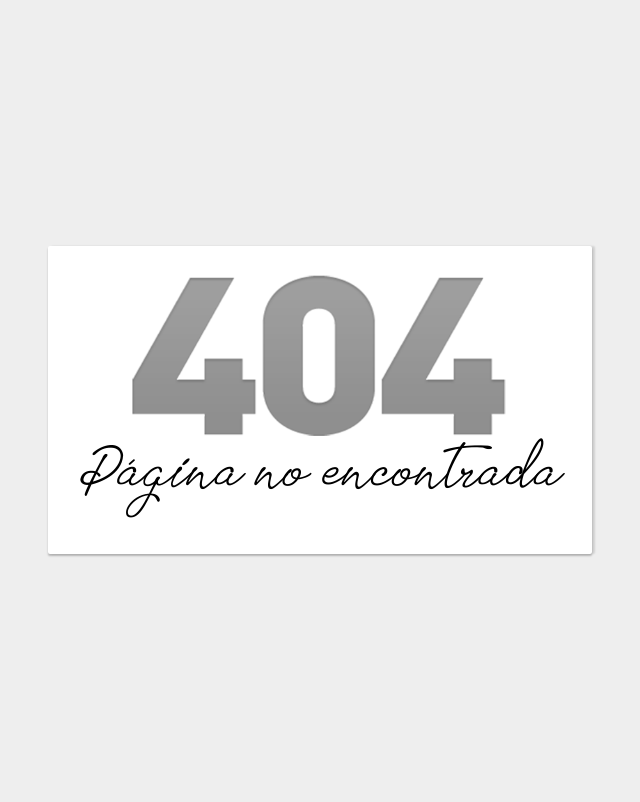
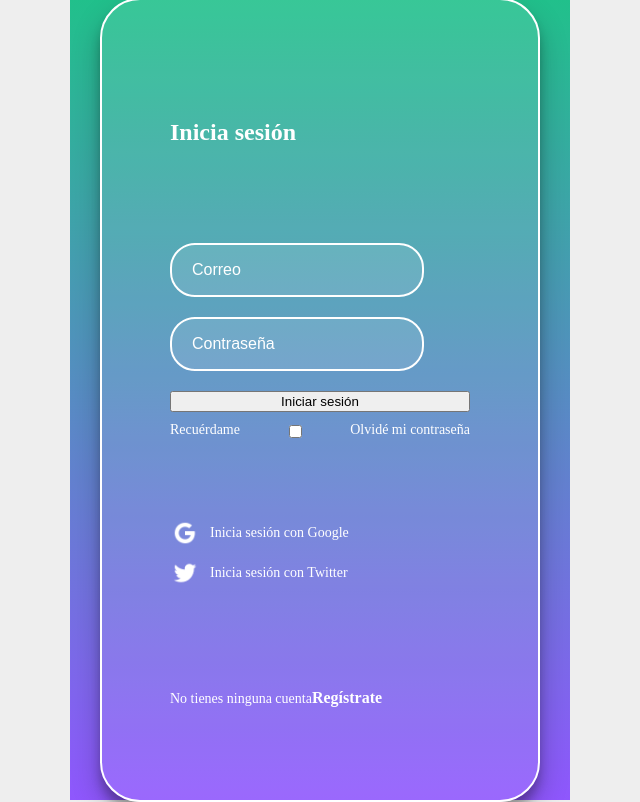
Before and after one commit to mau2099/PlatziVideo-2099, a React app: page /login in a window 1280 px wide. Shown: the whole page, without its empty margins (320-960 px from the left). Built offline with nearby package versions, Linux system fonts and the light colour scheme; a web font is replaced by a local one.

Commit message:
Se instala router-redux y se agregan los components iniciales de platzi video

```diff
--- a/initialState.json
+++ b/initialState.json
@@ -1,6 +1,3 @@
-// 20191005122528
-// https://gist.githubusercontent.com/gndx/d4ca4739450afaa614efe4570ac362ee/raw/65755bd20783b1fba5f4a4b40dac10a15cb724b4/initalState.json
-
 {
   "initialState": {
     "mylist": [
--- a/package.json
+++ b/package.json
@@ -13,7 +13,8 @@
   "license": "ISC",
   "dependencies": {
     "react": "^16.10.1",
-    "react-dom": "^16.10.1"
+    "react-dom": "^16.10.1",
+    "react-router-dom": "^5.1.2"
   },
   "devDependencies": {
     "@babel/core": "^7.6.2",
--- /dev/null
+++ b/src/assets/styles/components/Login.scss
@@ -0,0 +1,77 @@
+
+.login {
+    background-image: linear-gradient(#21c08b, #8f57fd);
+    display: flex;
+    align-items: center;
+    flex-direction: column;
+    justify-content: center;
+    padding: 0px 30px;
+    min-height: calc(100vh - 200px); /* El ancho será igual al tamaño de todo el height menos 200px (100px del header + 100px del footer) */
+  }
+
+  .login__container {
+    background-color: rgba(255,255,255,0.1);
+    border: 2px solid white;
+    border-radius: 40px;
+    box-shadow: 0 14px 28px rgba(0,0,0,0.25), 0 10px 10px rgba(0,0,0,0.22);
+    color: white;
+    display: flex;
+    flex-direction: column;
+    justify-content: space-around;
+    min-height: 700px;
+    padding: 60px 68px 40px;
+    width: 300px;
+  }
+
+  .login__container--form {
+    display: flex;
+    flex-direction: column;
+  }
+
+  .login__container--form label {
+    font-size: 14px;
+  }
+
+  .login__container--remember-me {
+    color: white;
+    display: flex;
+    justify-content: space-between;
+    margin-top: 10px;
+  }
+
+  .login__container--remember-me a {
+    color: white;
+    font-size: 14px;
+    text-decoration: none;
+  }
+
+  .login__container--remember-me a:hover {
+    text-decoration: underline;
+  }
+
+  .login__container--social-media > div {
+    align-items: center;
+    display: flex;
+    font-size: 14px;
+    margin-bottom: 10px;
+  }
+
+  .login__container--social-media > div > img {
+    margin-right: 10px;
+    width: 30px;
+  }
+
+  .login__container--register {
+    font-size: 14px;
+  }
+
+  .login__container--register a {
+    color: white;
+    font-weight: bold;
+    font-size: 16px;
+    text-decoration: none;
+  }
+
+  .login__container--register a:hover {
+    text-decoration: underline;
+  }
--- /dev/null
+++ b/src/containers/Home.jsx
@@ -0,0 +1,49 @@
+import React, { useState, useEffect } from 'react';
+import Header from '../components/Header';
+import Search from '../components/Search';
+import Categories from '../components/Categories';
+import Carousel from '../components/Carousel';
+import CarouselItem from '../components/CarouselItem';
+import Footer from '../components/Footer';
+import useInitialState from '../hooks/useInitialState';
+import '../assets/styles/App.scss';
+
+const API = 'http://localhost:3000/initialState';
+
+const Home = () => {
+  const initialState = useInitialState(API);
+  return initialState.length === 0 ? (
+    <h1>Loading...</h1>
+  ) : (
+    <div className='App'>
+      <Header />
+      <Search />
+      {initialState.mylist.length > 0 && (
+        <Categories title='Mi Lista'>
+          <Carousel>
+            {initialState.mylist.map(item => (
+              <CarouselItem key={item.id} {...item} />
+            ))}
+          </Carousel>
+        </Categories>
+      )}
+      <Categories title='Tendencias'>
+        <Carousel>
+          {initialState.trends.map(item => (
+            <CarouselItem key={item.id} {...item} />
+          ))}
+        </Carousel>
+      </Categories>
+      <Categories title='Originales de Platzi Video'>
+        <Carousel>
+          {initialState.originals.map(item => (
+            <CarouselItem key={item.id} {...item} />
+          ))}
+        </Carousel>
+      </Categories>
+      <Footer />
+    </div>
+  );
+};
+
+export default Home;
--- /dev/null
+++ b/src/containers/Login.jsx
@@ -0,0 +1,43 @@
+/* eslint-disable quotes */
+/* eslint-disable jsx-quotes */
+import React from "react";
+import '../assets/styles/components/Login.scss';
+import googleIcon from '../assets/static/google-icon.png';
+import twitterIcon from '../assets/static/twitter-icon.png';
+
+const Login = () => (
+  <section className="login">
+    <section className="login__container">
+      <h2>Inicia sesión</h2>
+      <form className="login__container--form">
+        <input className="input" type="text" placeholder="Correo" />
+        <input className="input" type="password" placeholder="Contraseña" />
+        <button type="button" className="button">
+          Iniciar sesión
+        </button>
+        <div className="login__container--remember-me">
+          <label>Recuérdame</label>
+          <input type="checkbox" id="cbox1" value="first_checkbox" />
+
+          <a href="/">Olvidé mi contraseña</a>
+        </div>
+      </form>
+      <section className="login__container--social-media">
+        <div>
+          <img src={googleIcon} alt="Inicia sesión con Google" />
+          Inicia sesión con Google
+        </div>
+        <div>
+          <img src={twitterIcon} alt="Inicia sesión con Twitter" />
+          Inicia sesión con Twitter
+        </div>
+      </section>
+      <p className="login__container--register">
+        No tienes ninguna cuenta
+        <a href="">Regístrate</a>
+      </p>
+    </section>
+  </section>
+);
+
+export default Login;
--- /dev/null
+++ b/src/hooks/useInitialState.js
@@ -0,0 +1,13 @@
+import { useState, useEffect } from 'react';
+
+const useInitialState = (API) => {
+  const [videos, setVideos] = useState([]);
+  useEffect(() => {
+    fetch(API)
+      .then((response) => response.json())
+      .then((data) => setVideos(data));
+  }, []);
+  return videos;
+};
+
+export default useInitialState;
--- a/src/index.js
+++ b/src/index.js
@@ -1,8 +1,5 @@
 import React from 'react';
 import ReactDom from 'react-dom';
-import HelloWorld from './components/HelloWorld';
-import NotFound from './components/NotFound';
-import Carousel from './components/Carousel';
-import Search from './components/Search';
+import App from './routes/App';
 
-ReactDom.render(<NotFound/>, document.getElementById('app'))
+ReactDom.render(<App />, document.getElementById('app'));
--- /dev/null
+++ b/src/routes/App.js
@@ -0,0 +1,20 @@
+import React from 'react';
+import { BrowserRouter, Switch, Route } from 'react-router-dom';
+import Home from '../containers/Home';
+import Login from '../containers/Login';
+
+import NotFound from '../components/NotFound';
+
+import Search from '../components/Search';
+
+const App = () => (
+  <BrowserRouter>
+    <Switch>
+      <Route exact path='/' component={Home} />
+      <Route exact path='/login' component={Login} />
+      <Route component={NotFound} />
+    </Switch>
+  </BrowserRouter>
+);
+
+export default App;
--- a/webpack.config.js
+++ b/webpack.config.js
@@ -42,8 +42,11 @@ module.exports = {
             options: { name: "assets/[hash].[ext]" }
           }
         ]
-      },
-    ],
+      }
+    ]
+  },
+  devServer: {
+    historyApiFallback: true,
   },
   plugins: [
     new HtmlWebpackPlugin({
```
Also changed, not shown: 2 other files (tests, documents, lock files or other folders).
